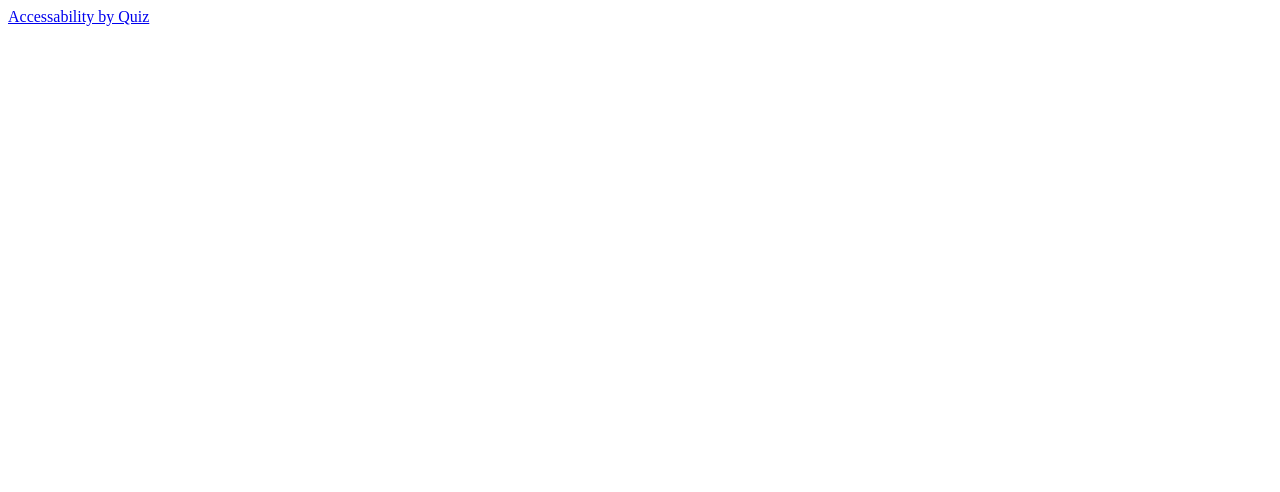
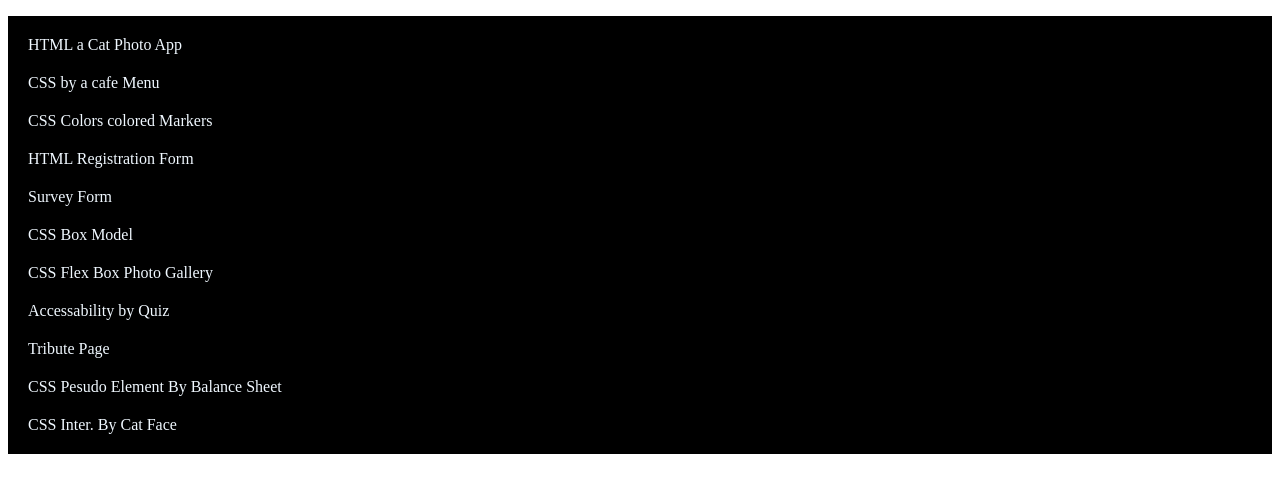
Before and after one commit to Gigawashudas/Responsive-Web-Design, a plain HTML site: page index.html in a window 1280 px wide. Drawn offline with Linux system fonts and the light colour scheme.

Commit message:
webseite ready

```diff
--- a/index.html
+++ b/index.html
@@ -4,9 +4,23 @@
     <meta charset="UTF-8">
     <meta name="viewport" content="width=device-width, initial-scale=1.0">
     <title>Responsive Web Design</title>
+    <link rel="stylesheet" href="styles.css">
 </head>
 <body>
-    <a href="/Accessability by Quiz/index.html">Accessability by Quiz</a>
-    <a href=""></a>
+    <nav>
+        <ul>
+            <li><a href="/HTML a Cat Photo App/index.html">HTML a Cat Photo App</a></li>
+            <li><a href="/CSS by a cafe Menu/index.html">CSS by a cafe Menu</a></li>
+            <li><a href="/CSS Colors colored Markers/index.html">CSS Colors colored Markers</a></li>
+            <li><a href="/HTML Registration Form/index.html">HTML Registration Form</a></li>
+            <li><a href="/Survey Form/">Survey Form</a></li>
+            <li><a href="/CSS Box Model/index.html">CSS Box Model</a></li>
+            <li><a href="/CSS Flex Box Photo Gallery/index.html">CSS Flex Box Photo Gallery</a></li>
+            <li><a href="/Accessability by Quiz/index.html">Accessability by Quiz</a></li>
+            <li><a href="/Tribute Page/index.html">Tribute Page</a></li>
+            <li><a href="/CSS Pesudo Element By Balance Sheet/index.html">CSS Pesudo Element By Balance Sheet</a></li>
+            <li><a href="/CSS Inter. By Cat Face/index.html">CSS Inter. By Cat Face</a></li>
+        </ul>
+    </nav>
 </body>
 </html>
--- /dev/null
+++ b/styles.css
@@ -0,0 +1,22 @@
+nav{
+    background-color: black;
+}
+li a{
+  display: block;
+    padding: 10px;
+}
+li a:hover{
+    background-color: aliceblue;
+    color: black;
+}
+ul{
+    list-style: none;
+    padding-top: 10px;
+    padding-bottom: 10px;
+    padding-left: 10px;
+    padding-right: 10px;
+}
+a{
+    color: aliceblue;
+    text-decoration: none;
+}
```
Also changed, not shown: CSS Inter. By Cat Face/index.html (renamed from CSS Inter By Cat Face/index.html), CSS Inter. By Cat Face/styles.css (renamed from CSS Inter By Cat Face/styles.css).
